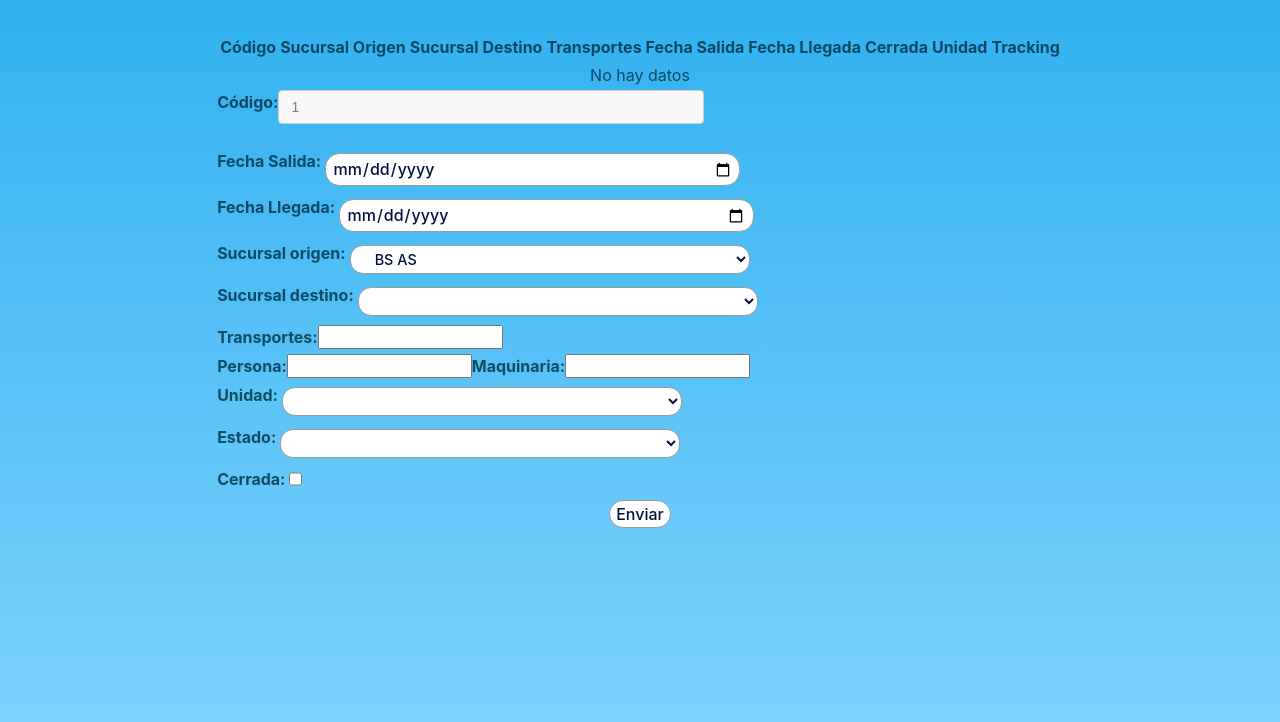
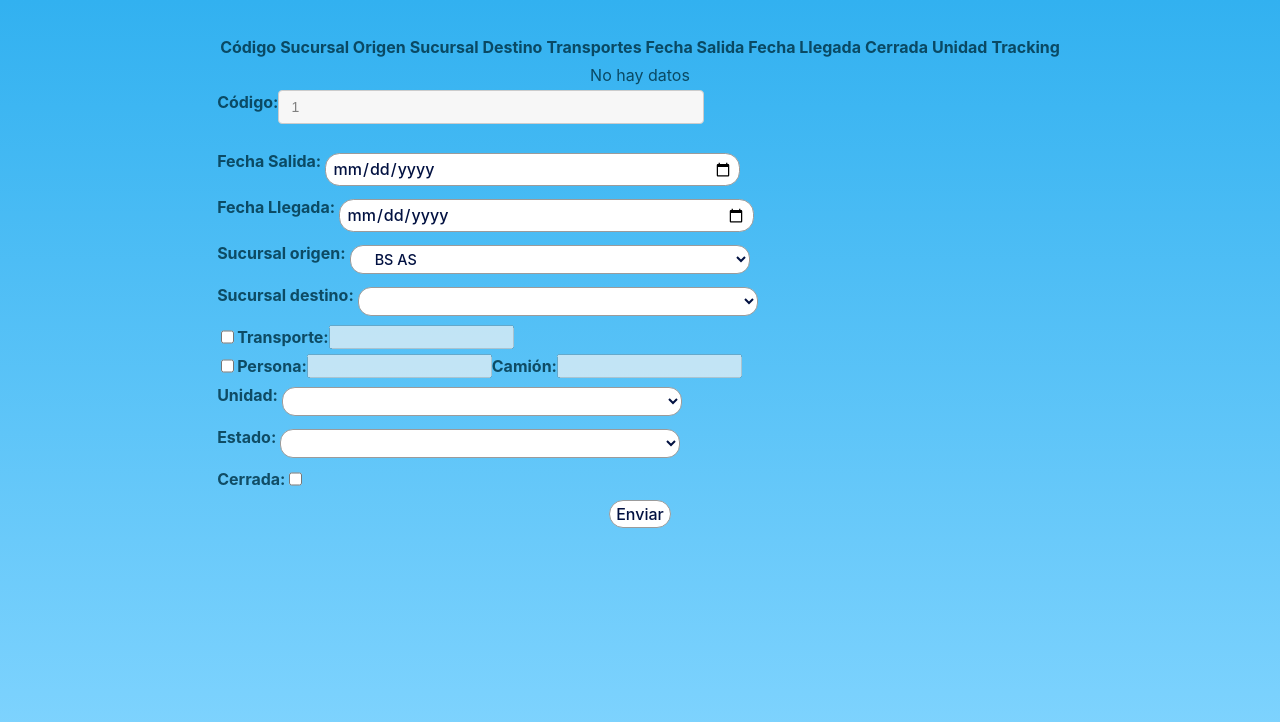
Before and after one commit to lucatass/SiroTransportesFrontEnd, a React (Vite) app: page / in a window 1280 px wide. Shown: the top 722 px of the page. Built offline with nearby package versions, Linux system fonts and the light colour scheme.

Commit message:
Hruta Checkbox Transportes , Personas y Maquinarias

```diff
--- a/src/components/HRuta.tsx
+++ b/src/components/HRuta.tsx
@@ -17,6 +17,8 @@ type FormInput = {
 
 const HrutaList: React.FC = () => {
   const [codigo, setCodigo] = useState<number | null>(null);
+  const [isTransportesChecked, setIsTransportesChecked] = useState(false);
+  const [isPersonaMaquinariaChecked, setIsPersonaMaquinariaChecked] = useState(false);
 
   const { register, handleSubmit, watch, setError, clearErrors, formState: { errors }, reset } = useForm<FormInput>({
     defaultValues: {
@@ -38,7 +40,7 @@ const HrutaList: React.FC = () => {
       .then((response) => response.json())
       .then((data) => {
         console.log('Fetched data:', data);
-        reset({ codigo: data[0].codigo }); // Setea el valor de código
+        reset({ codigo: data[0].codigo });
       })
       .catch((error) => console.error('Error fetching codigo data:', error));
   }, [reset]);
@@ -46,10 +48,10 @@ const HrutaList: React.FC = () => {
   const [formData, setFormData] = useState<FormInput | null>(null);
 
   const onSubmit = (data: FormInput) => {
-    if (data.transporteId) {
+    if (isTransportesChecked) {
       data.personalId = null as any;
       data.maquinariaId = null as any;
-    } else {
+    } else if (isPersonaMaquinariaChecked) {
       data.transporteId = null as any;
     }
 
@@ -57,24 +59,17 @@ const HrutaList: React.FC = () => {
     setFormData(data);
   };
 
-  const transporteIdValue = watch('transporteId');
-  const personalIdValue = watch('personalId');
-  const maquinariaIdValue = watch('maquinariaId');
+  const handleTransportesChange = () => {
+    setIsTransportesChecked(!isTransportesChecked);
+    setIsPersonaMaquinariaChecked(false);
+  };
+
+  const handlePersonaMaquinariaChange = () => {
+    setIsPersonaMaquinariaChecked(!isPersonaMaquinariaChecked);
+    setIsTransportesChecked(false);
+  };
+
   const salidaValue = watch('salida');
-
-  const validateIds = () => {
-    if (transporteIdValue && (personalIdValue || maquinariaIdValue)) {
-      setError('transporteId', { type: 'manual', message: 'No puede seleccionar Transporte y Persona/Camion simultáneamente' });
-      setError('personalId', { type: 'manual', message: 'No puede seleccionar Persona y Transporte simultáneamente' });
-      setError('maquinariaId', { type: 'manual', message: 'No puede seleccionar Camion y Transporte simultáneamente' });
-    } else if (!transporteIdValue && (!personalIdValue || !maquinariaIdValue)) {
-      setError('transporteId', { type: 'manual', message: 'Debe seleccionar Transporte o Persona y Camion' });
-      setError('personalId', { type: 'manual', message: 'Debe seleccionar Transporte o Persona y Camion' });
-      setError('maquinariaId', { type: 'manual', message: 'Debe seleccionar Transporte o Persona y Camion' });
-    } else {
-      clearErrors(['transporteId', 'personalId', 'maquinariaId']);
-    }
-  };
 
   return (
     <div>
@@ -119,13 +114,14 @@ const HrutaList: React.FC = () => {
           <input type="number" value={codigo !== null ? codigo : ''} className="greyed-out" readOnly {...register('codigo')} />
         </label>
 
-        <style >{`
+        <style>{`
           .greyed-out {
             color: grey !important;
             background-color: #f7f7f7;
             border-color: #ccc;
           }
         `}</style>
+
         <label>
           Fecha Salida:
           <input type="date" {...register('salida')} />
@@ -155,19 +151,19 @@ const HrutaList: React.FC = () => {
           </select>
         </label>
         <label>
-          Transportes:
-          <input type="string" {...register('transporteId')} onChange={validateIds} />
+          <input type="checkbox" checked={isTransportesChecked} onChange={handleTransportesChange} />
+          Transporte:
+          <input type="string" {...register('transporteId')} disabled={!isTransportesChecked} />
           {errors.transporteId && <p>{errors.transporteId.message}</p>}
-          {/* add checkbox here to enable Transportes and disable Personas and Maquinaria */}
         </label>
         <label>
+          <input type="checkbox" checked={isPersonaMaquinariaChecked} onChange={handlePersonaMaquinariaChange} />
           Persona:
-          <input type="string" {...register('personalId')} onChange={validateIds} />
+          <input type="string" {...register('personalId')} disabled={!isPersonaMaquinariaChecked} />
           {errors.personalId && <p>{errors.personalId.message}</p>}
-          Maquinaria:
-          <input type="string" {...register('maquinariaId')} onChange={validateIds} />
+          Camión:
+          <input type="string" {...register('maquinariaId')} disabled={!isPersonaMaquinariaChecked} />
           {errors.maquinariaId && <p>{errors.maquinariaId.message}</p>}
-          {/* add checkbox here to enable Personas and Maquinaria and disable Transportes */}
         </label>
         <label>
           Unidad:
```
